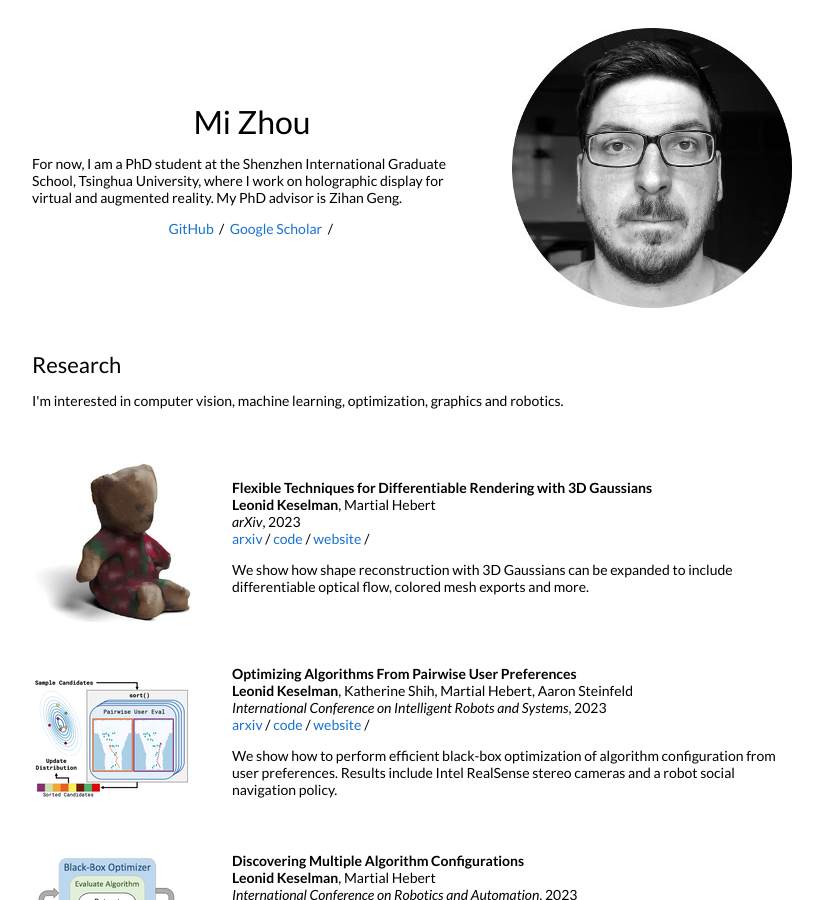
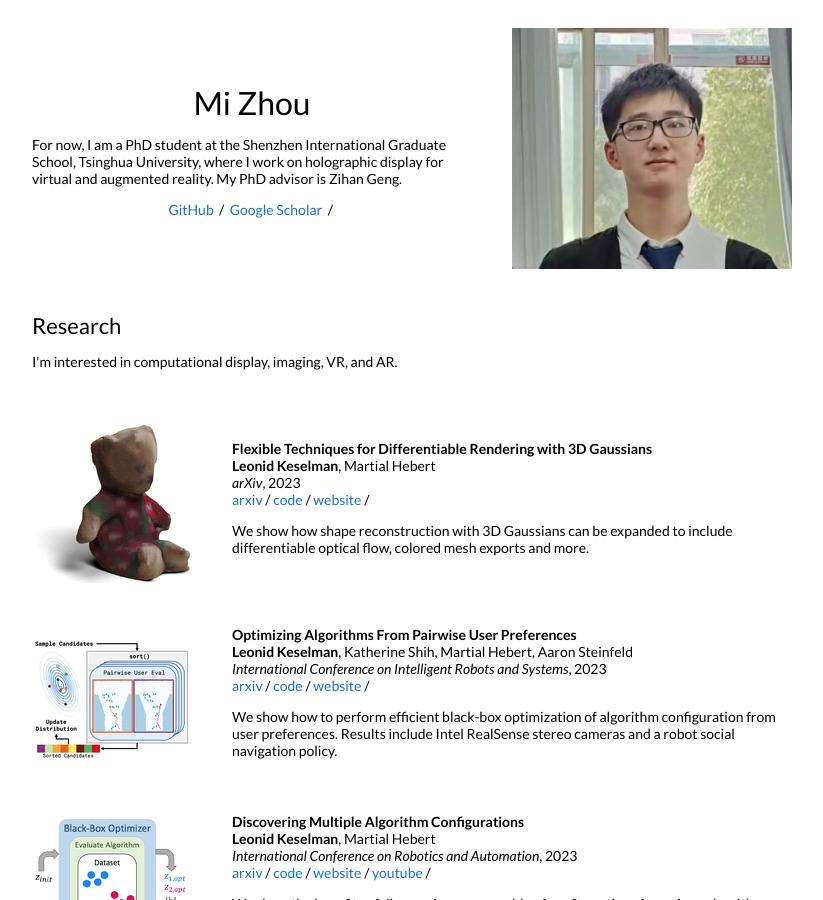
Before and after one commit to MiZhou22/MiZhou22.github.io, a Jekyll site: the page built from _posts/2023-08-28-3dgaussians.markdown, in a window 1280 px wide and 900 px high. Shown: the whole window, without its empty margins (228-1051 px from the left). Built offline with Jekyll 4.4.1, drawn with Linux system fonts in a browser that asks for light colours.

Commit message:
picture of me

```diff
--- a/_layouts/default.html
+++ b/_layouts/default.html
@@ -50,7 +50,7 @@
               </p>
             </td>
             <td style="padding:2.5%;width:40%;max-width:40%">
-              <img style="width:100%;max-width:100%" alt="profile photo" src="images/circle_bw_crop.jpg">
+              <img style="width:100%;max-width:100%" alt="profile photo" src="images/me.jpg">
             </td>
           </tr>
         </table>
@@ -60,7 +60,7 @@
             <td style="padding:2.5%;width:100%;vertical-align:middle">
               <h2>Research</h2>
               <p>
-                I'm interested in computer vision, machine learning, optimization, graphics and robotics.
+                I'm interested in computational display, imaging, VR, and AR.
               </p>
             </td>
           </tr>
```
Also changed, not shown: images/me.jpg (added).
